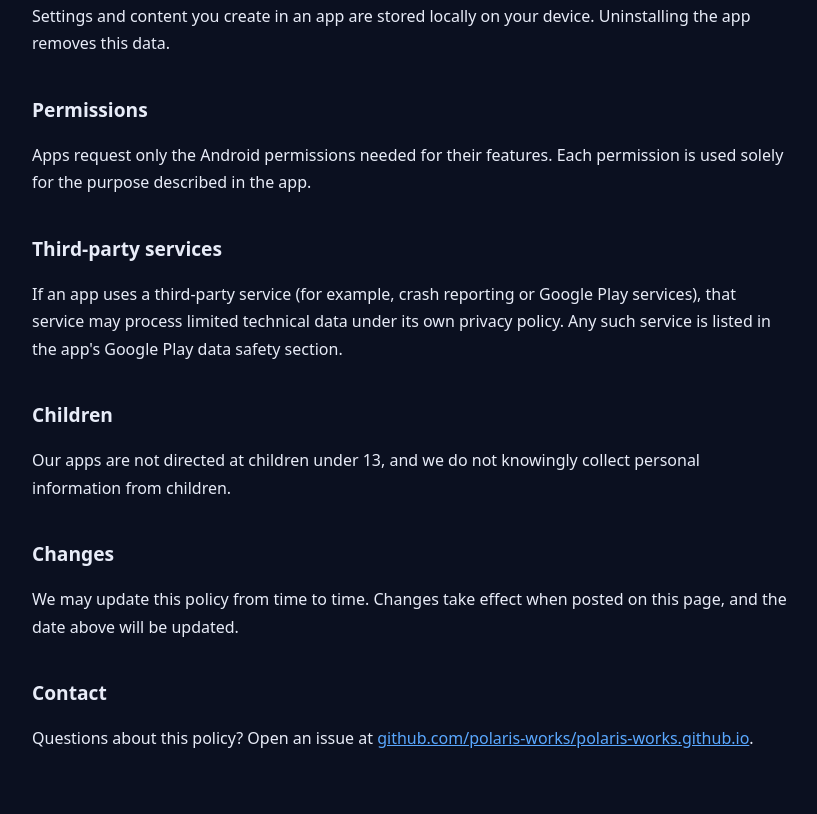
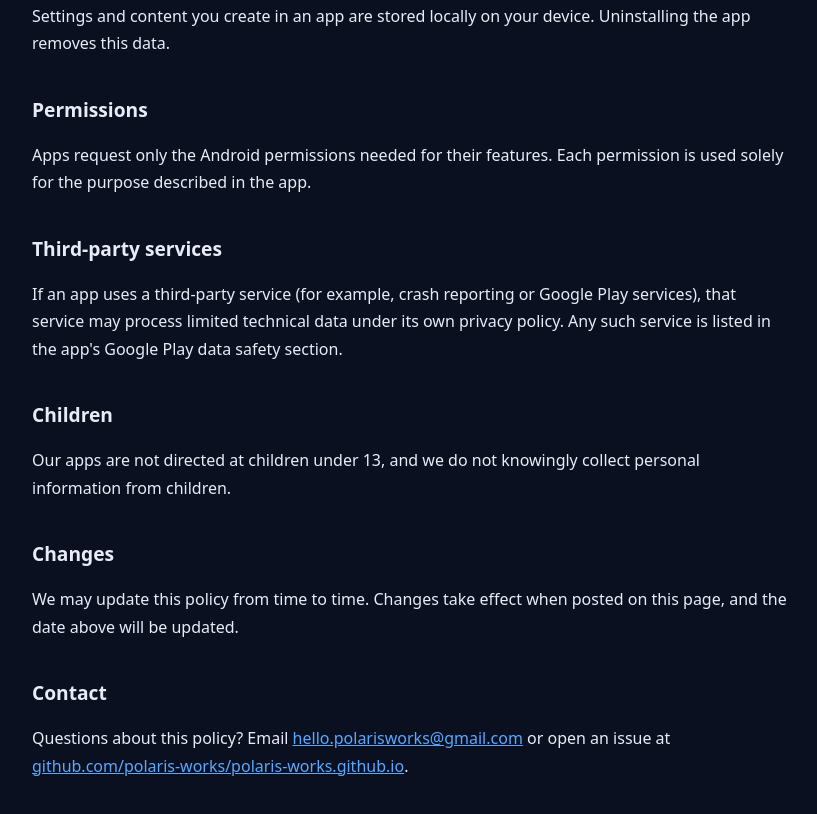
Before and after one commit to polaris-works/polaris-works.github.io, a plain HTML site: page privacy.html in a window 1280 px wide. Shown: the part 526-1340 px from the top of the page, without its empty margins (228-1045 px from the left). Drawn offline with Linux system fonts and the light colour scheme.

Commit message:
Update contact method in privacy policy

```diff
--- a/privacy.html
+++ b/privacy.html
@@ -42,7 +42,7 @@
   <p>We may update this policy from time to time. Changes take effect when posted on this page, and the date above will be updated.</p>
 
   <h2>Contact</h2>
-  <p>Questions about this policy? Open an issue at <a href="https://github.com/polaris-works/polaris-works.github.io/issues">github.com/polaris-works/polaris-works.github.io</a>.</p>
+  <p>Questions about this policy? Email <a href="mailto:hello.polarisworks@gmail.com">hello.polarisworks@gmail.com</a> or open an issue at <a href="https://github.com/polaris-works/polaris-works.github.io/issues">github.com/polaris-works/polaris-works.github.io</a>.</p>
 </div>
 </body>
 </html>
```
